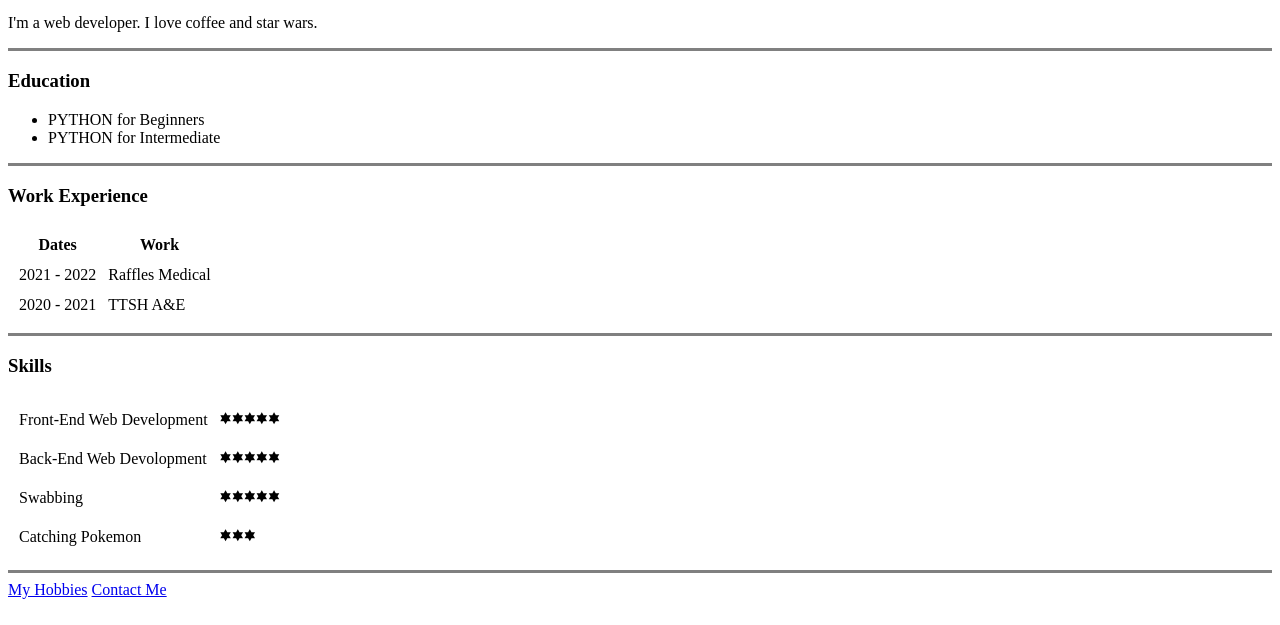
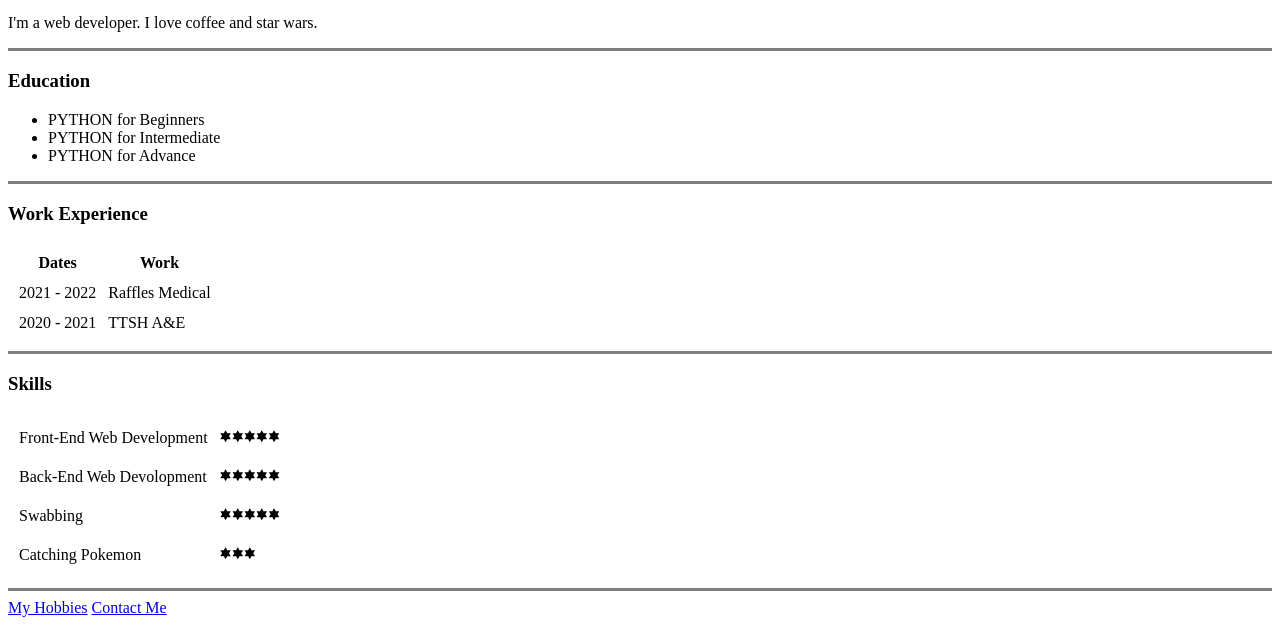
Before and after one commit to Alex2890/cv, a plain HTML site: page index.html in a window 1280 px wide. Shown: the part 224-849 px from the top of the page. Drawn offline with Linux system fonts and the light colour scheme.

Commit message:
1 new line in index.html

```diff
--- a/index.html
+++ b/index.html
@@ -15,6 +15,7 @@
         <ul>
             <li>PYTHON for Beginners</li>
             <li>PYTHON for Intermediate</li>
+            <li>PYTHON for Advance</li>
         </ul>
     <hr size="3" noshade>
     <h3>Work Experience</h3>
```
